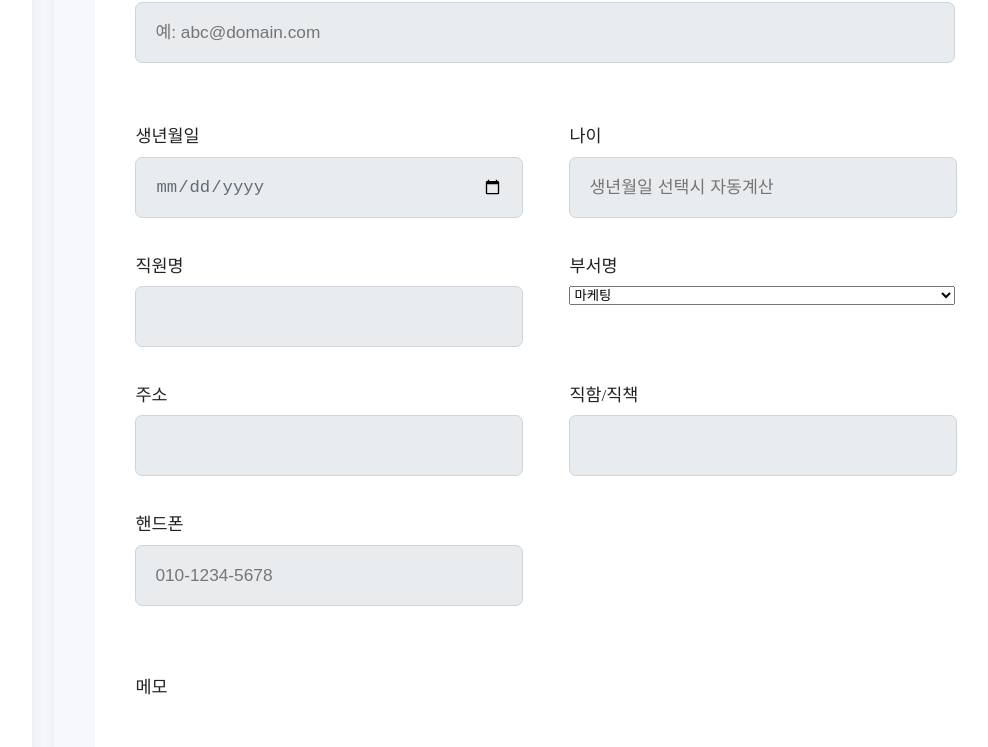
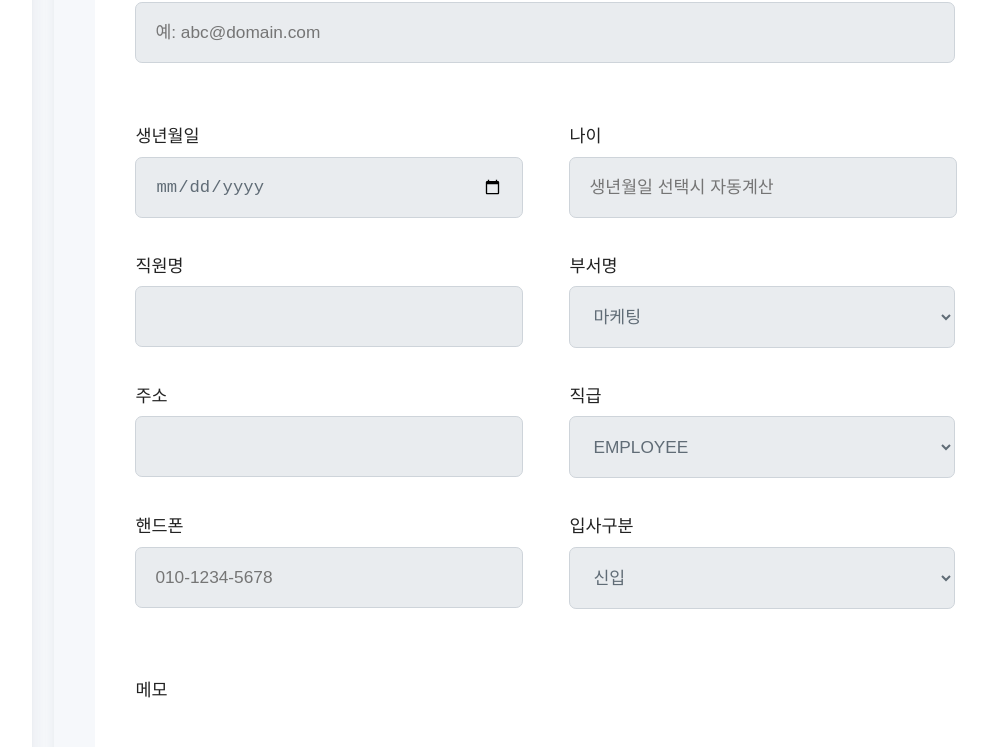
Before and after one commit to kimjiwon0450/Front_HRHub, a React (Vite) app: page /hr/employee-register in a window 1280 px wide. Shown: the part 483-1230 px from the top of the page, without its empty margins (240-1228 px from the left). Built offline with nearby package versions, Linux system fonts and the light colour scheme.

Commit message:
직원 퇴사 처리(F2-29)

```diff
--- a/src/context/UserContext.jsx
+++ b/src/context/UserContext.jsx
@@ -94,10 +94,6 @@ export const UserContextProvider = (props) => {
     setIsInit(true);
   }, []);
 
-  useEffect(() => {
-    console.log('[badge state] 현재 badge 상태:', badge);
-  }, [badge]);
-
   return (
     <UserContext.Provider
       value={{
--- a/src/pages/hr/EmployeeDetail.jsx
+++ b/src/pages/hr/EmployeeDetail.jsx
@@ -1,12 +1,19 @@
-import React, { useState } from 'react';
+import React, { useState, useEffect } from 'react';
 import './EmployeeDetail.scss';
 import HRHeader from './HRHeader';
 import EmployeeEdit from './EmployeeEdit';
 import EvaluationForm from './EvaluationForm';
+import axiosInstance from '../../configs/axios-config';
+import { API_BASE_URL, HR_SERVICE } from '../../configs/host-config';
 
 export default function EmployeeDetail({ employee, onEval, onEdit, onClose }) {
   const [showEdit, setShowEdit] = useState(false);
   const [showEval, setShowEval] = useState(false);
+  const [localEmployee, setLocalEmployee] = useState(employee);
+
+  useEffect(() => {
+    setLocalEmployee(employee);
+  }, [employee]);
 
   console.log(employee);
   function getAge(birth) {
@@ -20,6 +27,46 @@ export default function EmployeeDetail({ employee, onEval, onEdit, onClose }) {
     }
     return age;
   }
+
+  // 근속년월 계산 함수
+  function getServicePeriod(hireDate) {
+    if (!hireDate) return '';
+    const start = new Date(hireDate);
+    const end = new Date();
+    let years = end.getFullYear() - start.getFullYear();
+    let months = end.getMonth() - start.getMonth();
+    let days = end.getDate() - start.getDate();
+
+    if (days < 0) {
+      months--;
+      const prevMonth = new Date(end.getFullYear(), end.getMonth(), 0);
+      days += prevMonth.getDate();
+    }
+    if (months < 0) {
+      years--;
+      months += 12;
+    }
+    return `${years}년 ${months}개월 ${days}일`;
+  }
+
+  // 직원 삭제 함수
+  const handleDelete = async () => {
+    if (!window.confirm('정말로 이 직원을 삭제하시겠습니까?')) return;
+    try {
+      const res = await axiosInstance.patch(
+        `${API_BASE_URL}${HR_SERVICE}/employee/${employee.employeeId}/retire`,
+      );
+      alert('직원이 퇴사처리 되었습니다.');
+      setLocalEmployee((prev) => ({
+        ...prev,
+        status: 'INACTIVE',
+        retireDate: new Date().toISOString(), // 또는 res.data.retireDate
+      }));
+    } catch (error) {
+      alert('퇴사처리에 실패하였습니다.');
+      console.error(error);
+    }
+  };
 
   // 두 컴포넌트 중 하나라도 활성화되면 해당 컴포넌트만 표시
   if (showEdit) {
@@ -61,7 +108,7 @@ export default function EmployeeDetail({ employee, onEval, onEdit, onClose }) {
                 <th>재직상태</th>
                 <td>{employee.status}</td>
                 <th>입사구분</th>
-                <td></td>
+                <td>{employee.isNewEmployee ? '신입' : '경력'}</td>
               </tr>
               <tr>
                 <th>입사일</th>
@@ -69,9 +116,13 @@ export default function EmployeeDetail({ employee, onEval, onEdit, onClose }) {
                   {!employee.hireDate ? null : employee.hireDate.split('T')[0]}
                 </td>
                 <th>근속년월</th>
-                <td></td>
+                <td>{getServicePeriod(employee.hireDate)}</td>
                 <th>퇴사일</th>
-                <td></td>
+                <td>
+                  {localEmployee.retireDate
+                    ? localEmployee.retireDate.split('T')[0]
+                    : ''}
+                </td>
               </tr>
               <tr>
                 <th>근무부서</th>
@@ -98,10 +149,16 @@ export default function EmployeeDetail({ employee, onEval, onEdit, onClose }) {
           <button className='btn blue' onClick={onEdit}>
             직원정보 수정
           </button>
-          <button className='btn blue'>직원정보 삭제</button>
-          <button className='btn green' onClick={onEval}>
-            인사평가
-          </button>
+          {localEmployee.status !== 'INACTIVE' && (
+            <>
+              <button className='btn blue' onClick={handleDelete}>
+                직원정보 삭제
+              </button>
+              <button className='btn green' onClick={onEval}>
+                인사평가
+              </button>
+            </>
+          )}
           <button className='btn gray' onClick={onClose}>
             목록
           </button>
--- a/src/pages/hr/EmployeeRegister.jsx
+++ b/src/pages/hr/EmployeeRegister.jsx
@@ -16,9 +16,10 @@ export default function EmployeeRegister() {
   const [birth, setBirth] = useState('');
   const [departmentId, setDepartmentId] = useState(1);
   const [address, setAddress] = useState('');
-  const [role, setRole] = useState('');
+  const [role, setRole] = useState('EMPLOYEE');
   const [phone, setPhone] = useState('');
   const [memo, setMemo] = useState('');
+  const [isNewEmployee, setIsNewEmployee] = useState(true);
 
   function isValidEmail(email) {
     return /^[^\s@]+@[^\s@]+\.[^\s@]+$/.test(email);
@@ -75,12 +76,12 @@ export default function EmployeeRegister() {
         name: employeeName,
         birthday: birth,
         address,
-        role,
         departmentId,
         phone,
         status: 'ACTIVE',
-        role: 'EMPLOYEE',
+        role,
         memo,
+        isNewEmployee,
       });
       alert('등록 성공!');
       // 폼 초기화(선택)
@@ -147,6 +148,7 @@ export default function EmployeeRegister() {
             <div>
               <label className='reg-label'>부서명</label>
               <select
+                className='reg-input'
                 value={departmentId}
                 onChange={(e) => setDepartmentId(e.target.value)}
               >
@@ -167,13 +169,15 @@ export default function EmployeeRegister() {
               />
             </div>
             <div>
-              <label className='reg-label'>직함/직책</label>
-              <input
+              <label className='reg-label'>직급</label>
+              <select
                 className='reg-input'
-                type='text'
                 value={role}
                 onChange={(e) => setRole(e.target.value)}
-              />
+              >
+                <option value='EMPLOYEE'>EMPLOYEE</option>
+                <option value='HR_MANAGER'>HR_MANAGER</option>
+              </select>
             </div>
             <div>
               <label className='reg-label'>핸드폰</label>
@@ -185,6 +189,17 @@ export default function EmployeeRegister() {
                 placeholder='010-1234-5678'
                 maxLength={13}
               />
+            </div>
+            <div>
+              <label className='reg-label'>입사구분</label>
+              <select
+                className='reg-input'
+                value={isNewEmployee ? '신입' : '경력'}
+                onChange={(e) => setIsNewEmployee(e.target.value === '신입')}
+              >
+                <option value='신입'>신입</option>
+                <option value='경력'>경력</option>
+              </select>
             </div>
           </div>
           {/* 메모 */}
--- a/src/pages/hr/EmployeeRegister.scss
+++ b/src/pages/hr/EmployeeRegister.scss
@@ -116,6 +116,11 @@
   }
 }
 
+.reg-grid select.reg-input {
+  width: 100%;
+  min-width: 0;
+}
+
 /* 전체 반응형 개선 */
 @media (max-width: 1100px) {
   .register-root {
```
